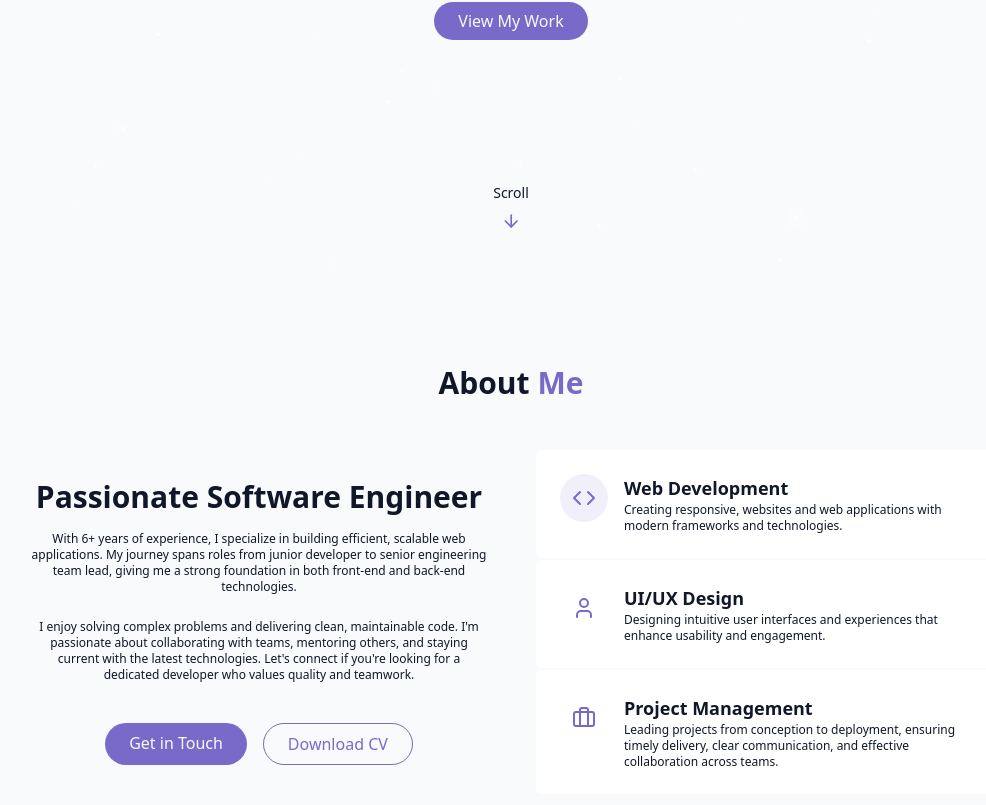
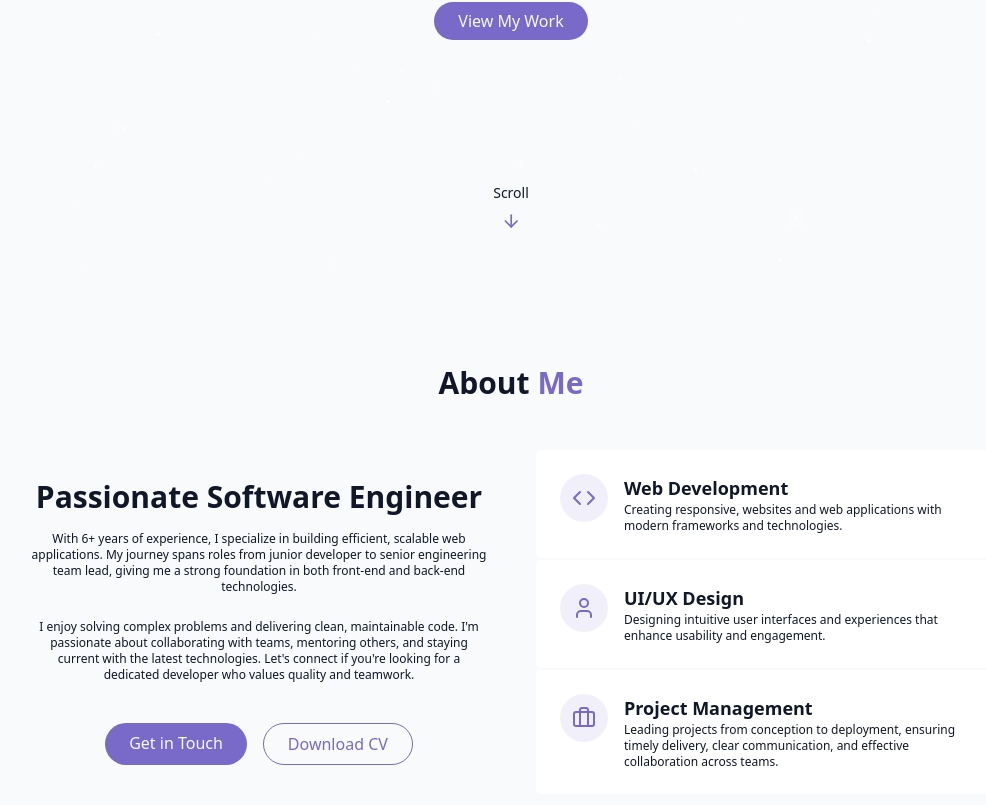
Before and after one commit to romiaujla/portfolio-2025, a React (Vite) app: page / in a window 1280 px wide. Shown: the part 531-1336 px from the top of the page, without its empty margins (129-1115 px from the left). Built offline with nearby package versions, Linux system fonts and the light colour scheme.

Commit message:
[SKILLS-SECTION] Fixed issues with the icons on the smaller skills section

```diff
--- a/src/components/About.tsx
+++ b/src/components/About.tsx
@@ -61,7 +61,7 @@ export const About = () => {
                         </div>
                         <div className="gradient-border p-6 card-hover">
                             <div className="flex items-start gap-4">
-                                <div className="p-3 ronunded-full bg-primary-10">
+                                <div className="p-3 rounded-full bg-primary/10">
                                     <User className="h-6 w-6 text-primary" />
                                 </div>
 
@@ -74,7 +74,7 @@ export const About = () => {
                             </div>
                         </div> <div className="gradient-border p-6 card-hover">
                             <div className="flex items-start gap-4">
-                                <div className="p-3 ronunded-full bg-primary-10">
+                                <div className="p-3 rounded-full bg-primary/10">
                                     <Briefcase className="h-6 w-6 text-primary" />
                                 </div>
 
```
